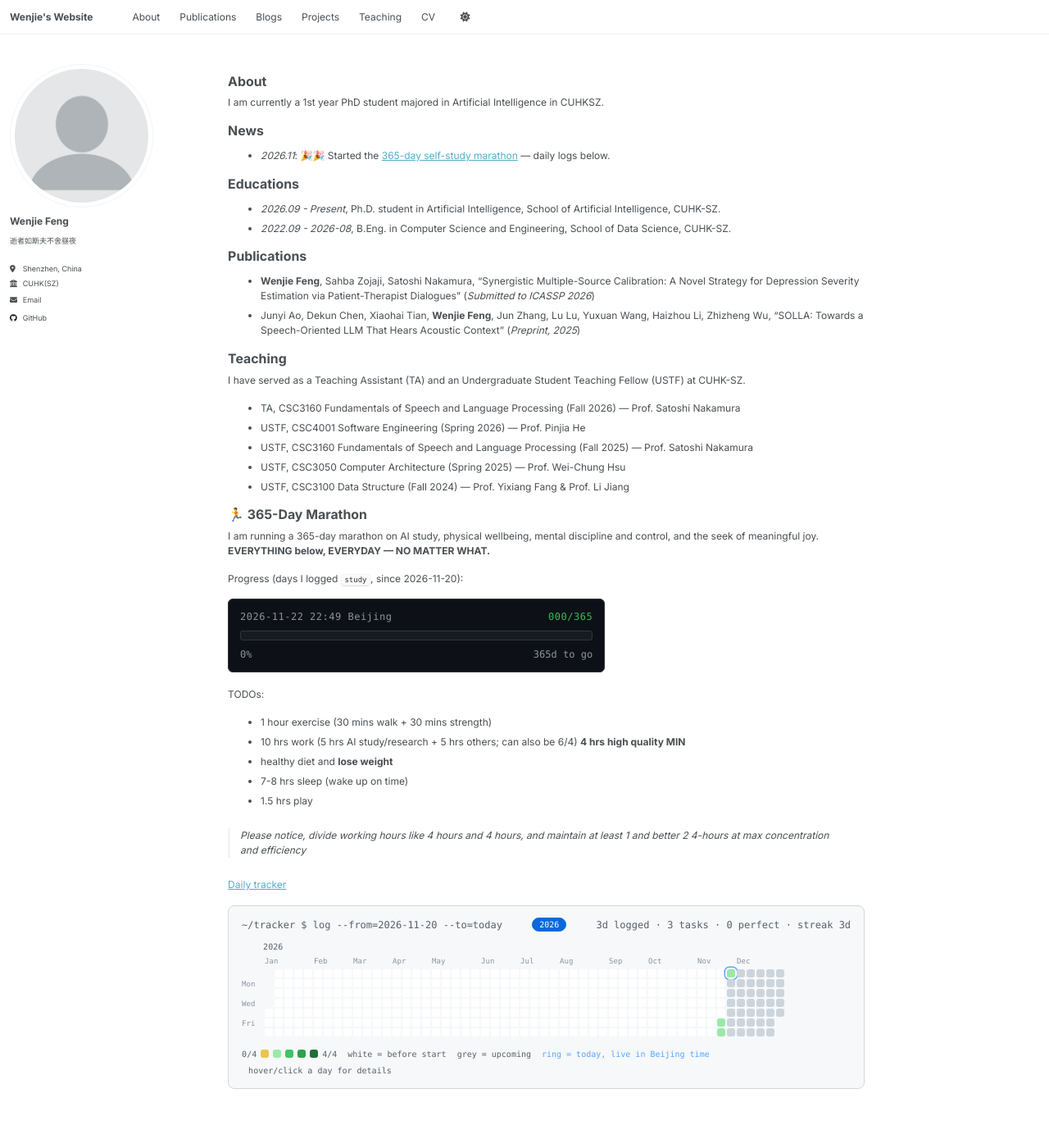
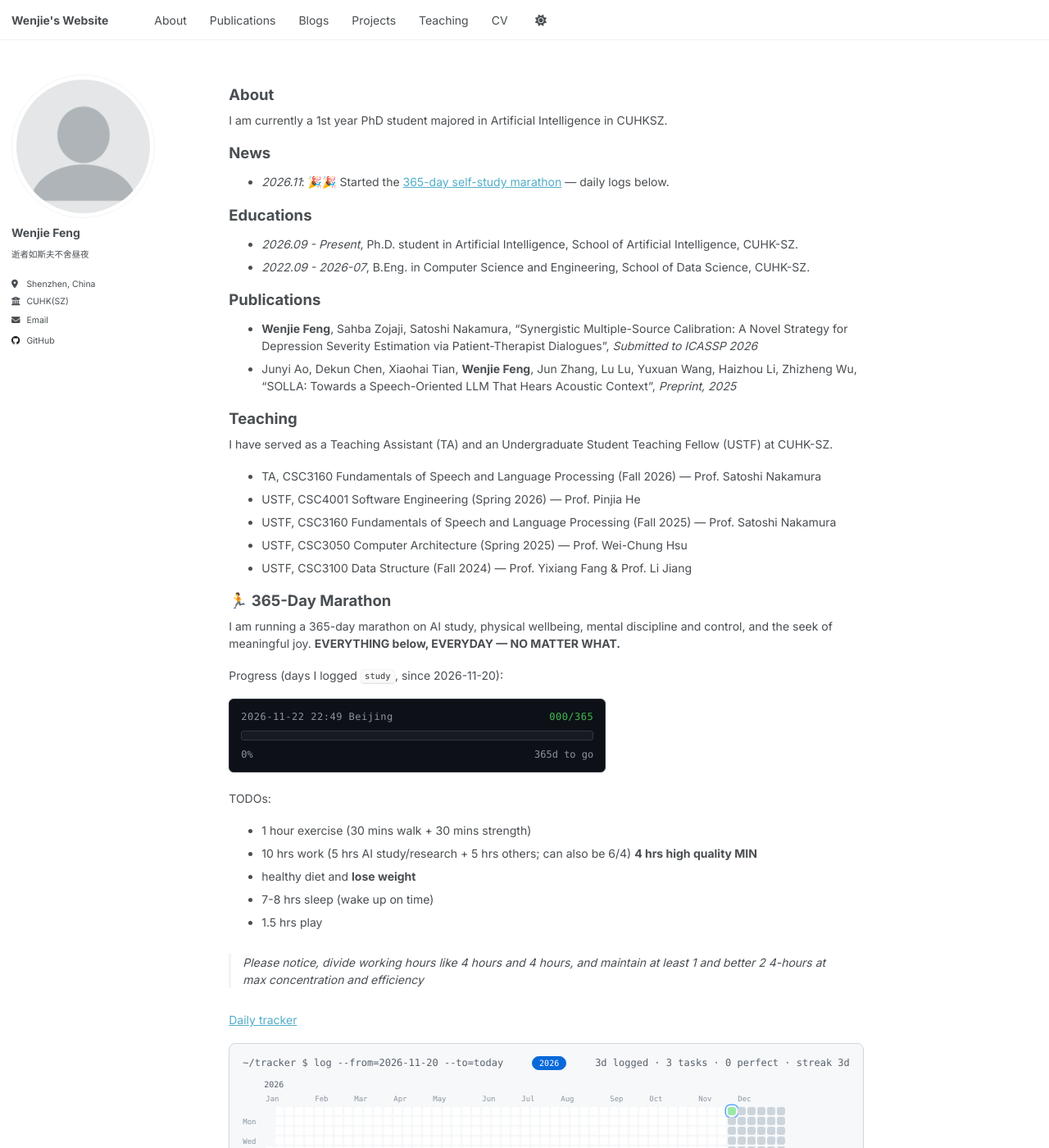
Before and after one commit to wenjiefeng04/wenjiefeng04.github.io, a Jekyll site: the page built from _pages/about.md, in a window 1280 px wide and 1400 px high. Shown: the whole window at 82% size. Built offline with Jekyll 4.4.1, drawn with Linux system fonts in a browser that asks for light colours.

Commit message:
font size

```diff
--- a/_pages/about.md
+++ b/_pages/about.md
@@ -20,13 +20,13 @@ I am currently a 1st year PhD student majored in Artificial Intelligence in CUHK
 # Educations
 
 - *2026.09 - Present*, Ph.D. student in Artificial Intelligence, School of Artificial Intelligence, CUHK-SZ.
-- *2022.09 - 2026-08*, B.Eng. in Computer Science and Engineering, School of Data Science, CUHK-SZ.
+- *2022.09 - 2026-07*, B.Eng. in Computer Science and Engineering, School of Data Science, CUHK-SZ.
 
 <a id="publications"></a>
 # Publications
 
-- **Wenjie Feng**, Sahba Zojaji, Satoshi Nakamura, "Synergistic Multiple-Source Calibration: A Novel Strategy for Depression Severity Estimation via Patient-Therapist Dialogues" (*Submitted to ICASSP 2026*)
-- Junyi Ao, Dekun Chen, Xiaohai Tian, **Wenjie Feng**, Jun Zhang, Lu Lu, Yuxuan Wang, Haizhou Li, Zhizheng Wu, "SOLLA: Towards a Speech-Oriented LLM That Hears Acoustic Context" (*Preprint, 2025*)
+- **Wenjie Feng**, Sahba Zojaji, Satoshi Nakamura, "Synergistic Multiple-Source Calibration: A Novel Strategy for Depression Severity Estimation via Patient-Therapist Dialogues", *Submitted to ICASSP 2026*
+- Junyi Ao, Dekun Chen, Xiaohai Tian, **Wenjie Feng**, Jun Zhang, Lu Lu, Yuxuan Wang, Haizhou Li, Zhizheng Wu, "SOLLA: Towards a Speech-Oriented LLM That Hears Acoustic Context", *Preprint, 2025*
 
 <a id="teaching"></a>
 # Teaching
--- a/_sass/_themes.scss
+++ b/_sass/_themes.scss
@@ -33,7 +33,7 @@ $garamond                   : Garamond, serif;
    $root-font-size : body text size in px (also the base all ems multiply against)
    $scale-ratio    : how much bigger each heading step is = the "heft"
    Don't hand-edit the $type-size-* lines; they're derived.           */
-$root-font-size : 12;   /* 16 = compact … 19 = airy          ← body knob  */
+$root-font-size : 14;   /* 16 = compact … 19 = airy          ← body knob  */
 $scale-ratio    : 1.15; /* 1.15 subtle … 1.4 strong          ← heading knob */
 
 $type-size-1 : #{$scale-ratio * $scale-ratio * $scale-ratio}em;  /* hero (rare) */
```
